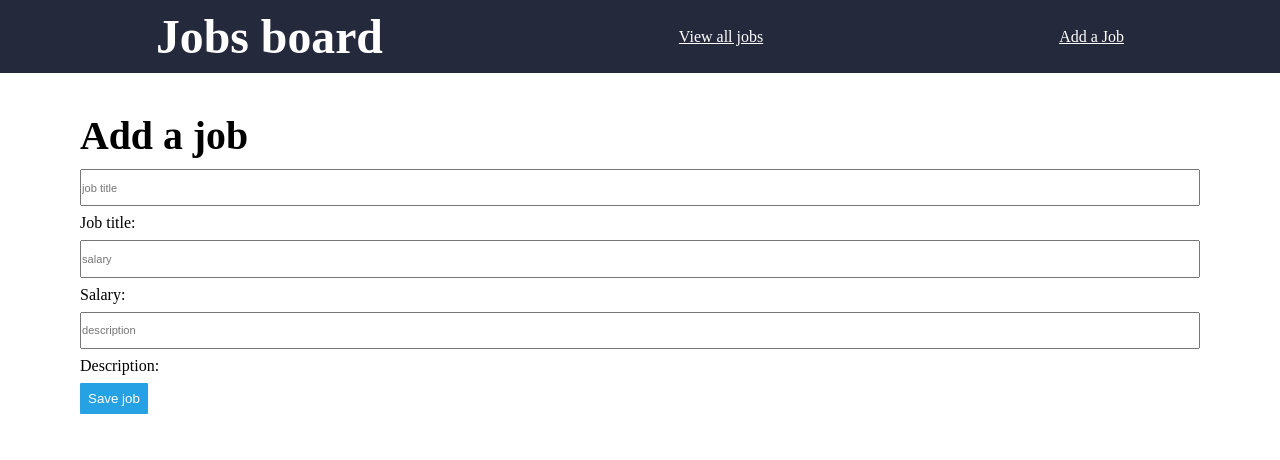
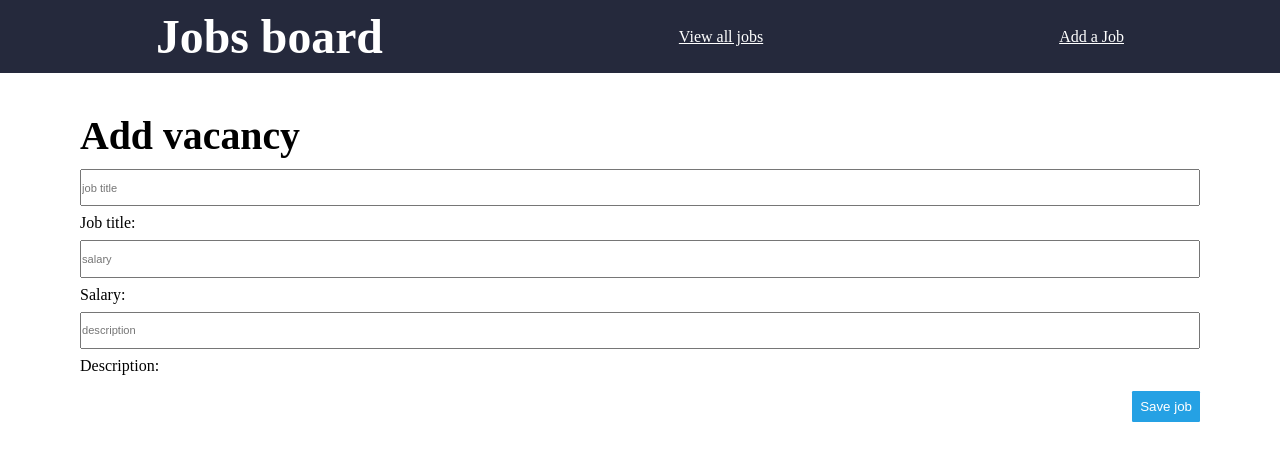
Before and after one commit to san00/MERN_CRUD-app, a React (Create React App) app in the folder client/: page /create in a window 1280 px wide. Shown: the top 460 px of the page. Built offline with nearby package versions, Linux system fonts and the light colour scheme.

Commit message:
Change header text

```diff
--- a/client/src/components/Data.js
+++ b/client/src/components/Data.js
@@ -40,7 +40,7 @@ function Data() {
 
     return (
         <section className='content__container displayJob__container'>
-            <p className='displayJob__header'>Jobs</p>
+            <p className='displayJob__header'>Vacancies</p>
             {jobInfo}
         </section>
     )
--- a/client/src/components/Form.js
+++ b/client/src/components/Form.js
@@ -19,7 +19,7 @@ function Form() {
     return (
         <div className='content__container'>
             <form className='form' onSubmit={handleSubmit}>
-                <h2 className='form__header'>Add a job</h2>
+                <h2 className='form__header'>Add vacancy</h2>
                 <input className='form__input' name='jobTitle'
                     type='jobTitle'
                     id='job title'
@@ -45,8 +45,8 @@ function Form() {
                     onChange={handleChange}
                     value={description}
                     required></input>
-                <label className='form__label' htmlFor='description'>Description: </label>
-                <div>
+                <label className='form__label form__label--description' htmlFor='description'>Description: </label>
+                <div className='form__button'>
                     <input className='button' type='submit'
                         id='submit'
                         value='Save job'></input>
```
